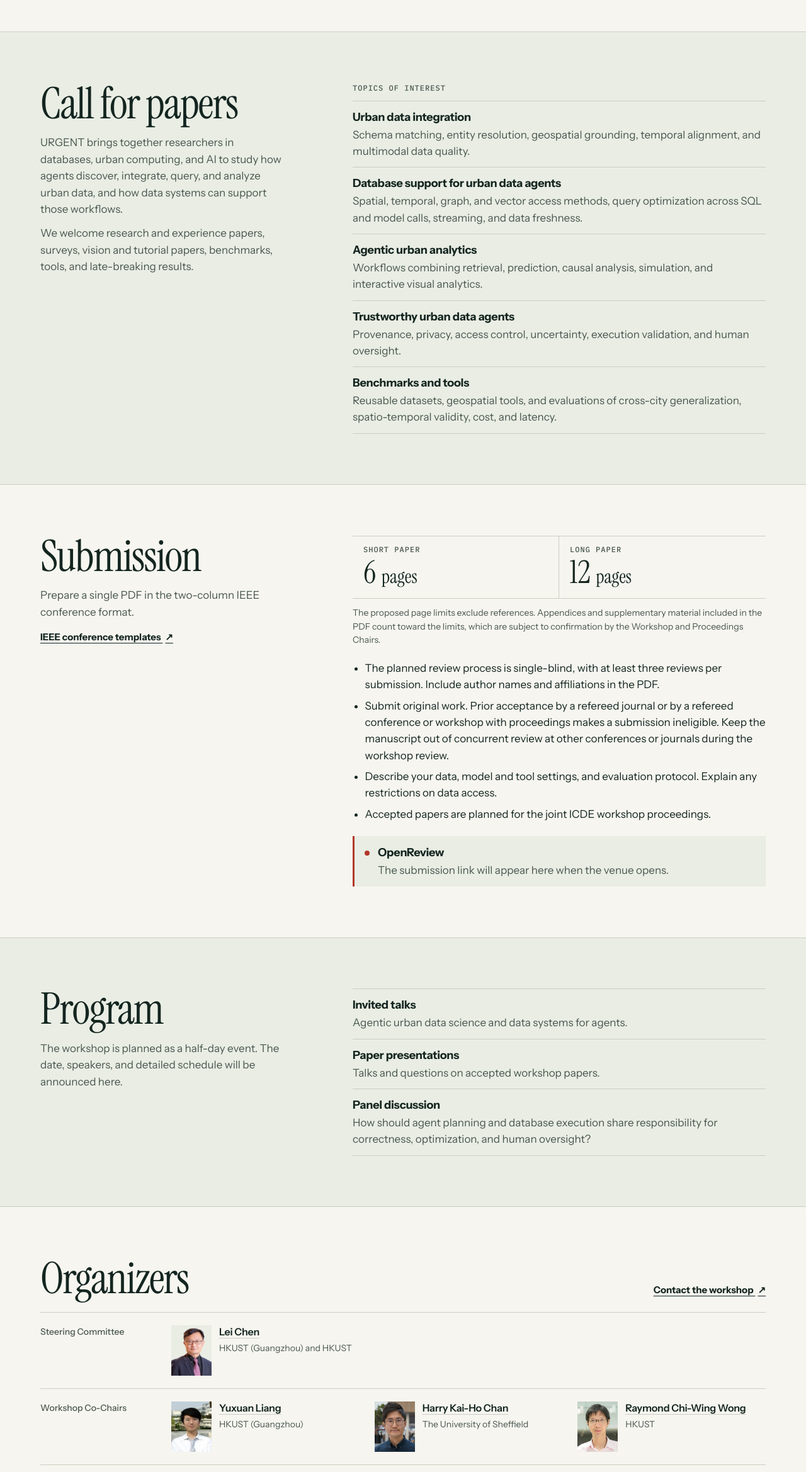
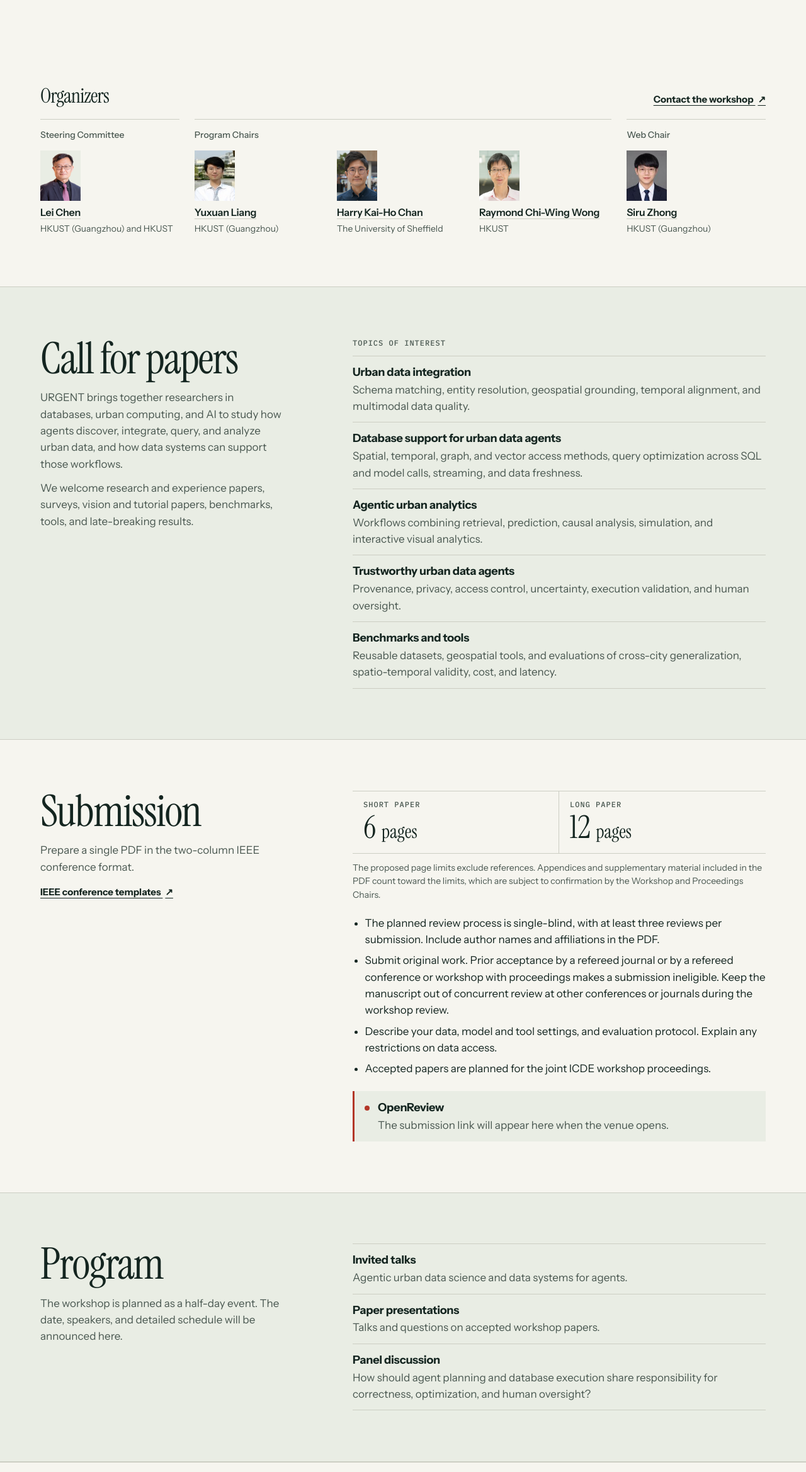
Before and after one commit to CityMind-Lab/urgent-2027, a plain HTML site: page index.html in a window 1280 px wide. Shown: the part 1070-3408 px from the top of the page at 63% size. Drawn offline with Linux system fonts and the light colour scheme.

Commit message:
Place compact organizer roles in one row below dates

```diff
--- a/index.html
+++ b/index.html
@@ -6,7 +6,7 @@
   <meta name="theme-color" content="#f6f5ef">
   <meta name="description" content="URGENT 2027, the International Workshop on Agentic AI for Urban Data Science, co-located with IEEE ICDE 2027 in Copenhagen, Denmark.">
   <title>URGENT 2027 · Agentic AI for Urban Data Science</title>
-  <link rel="stylesheet" href="styles.css?v=4">
+  <link rel="stylesheet" href="styles.css?v=5">
   <link rel="preload" href="assets/instrument-sans.woff2" as="font" type="font/woff2" crossorigin>
 </head>
 <body id="top">
@@ -87,6 +87,55 @@
           <dd><time datetime="2027-05-17">17</time> or <time datetime="2027-05-21">21 May 2027</time></dd>
         </div>
       </dl>
+    </section>
+
+    <section id="organizers" class="wrap section" aria-labelledby="organizers-heading">
+      <div class="organizer-heading">
+        <h2 id="organizers-heading">Organizers</h2>
+        <a class="text-link" href="mailto:yuxuanliang@hkust-gz.edu.cn?subject=URGENT%202027">Contact the workshop <span aria-hidden="true">↗</span></a>
+      </div>
+      <div class="organizer-groups">
+      <div class="organizer-group">
+        <h3 class="organizer-role">Steering Committee</h3>
+        <ul class="organizer-list">
+          <li>
+          <img class="organizer-portrait-cutout" src="assets/organizers/lei-chen.png" alt="" width="402" height="407" loading="lazy">
+          <h4><a href="https://www.hkust-gz.edu.cn/people/lei-chen/">Lei Chen</a></h4>
+          <p>HKUST (Guangzhou) and HKUST</p>
+        </li>
+        </ul>
+      </div>
+      <div class="organizer-group">
+        <h3 class="organizer-role">Program Chairs</h3>
+        <ul class="organizer-list">
+          <li>
+          <img src="assets/organizers/yuxuan-liang.jpg?v=2" alt="" width="128" height="128" loading="lazy">
+          <h4><a href="https://yuxuanliang.com/">Yuxuan Liang</a></h4>
+          <p>HKUST (Guangzhou)</p>
+        </li>
+          <li>
+          <img src="assets/organizers/harry-kai-ho-chan.jpg" alt="" width="512" height="640" loading="lazy">
+          <h4><a href="https://sheffield.ac.uk/ijc/people/academic-staff/harry-kai-ho-chan">Harry Kai-Ho Chan</a></h4>
+          <p>The University of Sheffield</p>
+        </li>
+          <li>
+          <img src="assets/organizers/raymond-chi-wing-wong.jpg" alt="" width="400" height="533" loading="lazy">
+          <h4><a href="https://cse.hkust.edu.hk/admin/people/faculty/profile/raywong">Raymond Chi-Wing Wong</a></h4>
+          <p>HKUST</p>
+        </li>
+        </ul>
+      </div>
+      <div class="organizer-group">
+        <h3 class="organizer-role">Web Chair</h3>
+        <ul class="organizer-list">
+          <li>
+          <img src="assets/organizers/siru-zhong.jpg" alt="" width="128" height="128" loading="lazy">
+          <h4><a href="https://siruzhong.github.io/">Siru Zhong</a></h4>
+          <p>HKUST (Guangzhou)</p>
+        </li>
+        </ul>
+      </div>
+      </div>
     </section>
 
     <section id="cfp" class="section cfp" aria-labelledby="cfp-heading">
@@ -172,52 +221,7 @@
       </div>
     </section>
 
-    <section id="organizers" class="wrap section" aria-labelledby="organizers-heading">
-      <div class="organizer-heading">
-        <h2 id="organizers-heading">Organizers</h2>
-        <a class="text-link" href="mailto:yuxuanliang@hkust-gz.edu.cn?subject=URGENT%202027">Contact the workshop <span aria-hidden="true">↗</span></a>
-      </div>
-      <div class="organizer-group">
-        <h3 class="organizer-role">Steering Committee</h3>
-        <ul class="organizer-list">
-          <li>
-          <img class="organizer-portrait-cutout" src="assets/organizers/lei-chen.png" alt="" width="402" height="407" loading="lazy">
-          <h4><a href="https://www.hkust-gz.edu.cn/people/lei-chen/">Lei Chen</a></h4>
-          <p>HKUST (Guangzhou) and HKUST</p>
-        </li>
-        </ul>
-      </div>
-      <div class="organizer-group">
-        <h3 class="organizer-role">Workshop Co-Chairs</h3>
-        <ul class="organizer-list">
-          <li>
-          <img src="assets/organizers/yuxuan-liang.jpg?v=2" alt="" width="128" height="128" loading="lazy">
-          <h4><a href="https://yuxuanliang.com/">Yuxuan Liang</a></h4>
-          <p>HKUST (Guangzhou)</p>
-        </li>
-          <li>
-          <img src="assets/organizers/harry-kai-ho-chan.jpg" alt="" width="512" height="640" loading="lazy">
-          <h4><a href="https://sheffield.ac.uk/ijc/people/academic-staff/harry-kai-ho-chan">Harry Kai-Ho Chan</a></h4>
-          <p>The University of Sheffield</p>
-        </li>
-          <li>
-          <img src="assets/organizers/raymond-chi-wing-wong.jpg" alt="" width="400" height="533" loading="lazy">
-          <h4><a href="https://cse.hkust.edu.hk/admin/people/faculty/profile/raywong">Raymond Chi-Wing Wong</a></h4>
-          <p>HKUST</p>
-        </li>
-        </ul>
-      </div>
-      <div class="organizer-group">
-        <h3 class="organizer-role">Web Chair</h3>
-        <ul class="organizer-list">
-          <li>
-          <img src="assets/organizers/siru-zhong.jpg" alt="" width="128" height="128" loading="lazy">
-          <h4><a href="https://siruzhong.github.io/">Siru Zhong</a></h4>
-          <p>HKUST (Guangzhou)</p>
-        </li>
-        </ul>
-      </div>
-    </section>
+
   </main>
   <footer class="page-footer">
     <div class="wrap footer-inner">
--- a/styles.css
+++ b/styles.css
@@ -262,14 +262,18 @@ h2 {
   gap: 12px 24px;
   margin-bottom: 20px;
 }
+.organizer-heading h2 { font-size: 32px; }
+.organizer-groups {
+  display: grid;
+  grid-template-columns: minmax(0, 1fr) minmax(0, 3fr) minmax(0, 1fr);
+  gap: 24px;
+}
 .organizer-group {
-  display: grid;
-  grid-template-columns: 180px minmax(0, 1fr);
-  gap: 20px 28px;
-  padding-block: 20px;
+  padding-top: 14px;
   border-top: 1px solid var(--rule);
 }
 .organizer-role {
+  margin-bottom: 14px;
   color: var(--muted);
   font-size: 14px;
   font-weight: 500;
@@ -278,30 +282,19 @@ h2 {
 .organizer-list {
   display: grid;
   grid-template-columns: repeat(3, minmax(0, 1fr));
-  gap: 20px 24px;
-}
-.organizer-list li {
-  display: grid;
-  grid-template-columns: 64px minmax(0, 1fr);
-  grid-template-rows: auto 1fr;
-  column-gap: 12px;
-  align-content: start;
+  gap: 20px 16px;
 }
 .organizer-list li:only-child { grid-column: 1 / -1; }
 .organizer-list img {
   display: block;
-  grid-row: 1 / 3;
   width: 64px;
   height: 80px;
   object-fit: cover;
   object-position: center top;
   background: var(--wash);
 }
-.organizer-list .organizer-portrait-cutout {
-  padding-top: 4px;
-  object-position: center bottom;
-}
-.organizer-list h4 { font-size: 16px; font-weight: 600; line-height: 1.35; }
+.organizer-list .organizer-portrait-cutout { padding-top: 4px; object-position: center bottom; }
+.organizer-list h4 { margin-top: 8px; font-size: 16px; font-weight: 600; line-height: 1.35; }
 .organizer-list h4 a { text-decoration-color: var(--rule); }
 .organizer-list h4 a:hover { text-decoration-color: currentColor; }
 .organizer-list p { margin-top: 4px; font-size: 14px; }
@@ -324,8 +317,8 @@ h2 {
   h1 { font-size: clamp(49px, 6.55vw, 74px); }
 }
 @media (max-width: 800px) {
-  .organizer-group { grid-template-columns: 1fr; gap: 12px; }
-  .organizer-list { grid-template-columns: repeat(2, minmax(0, 1fr)); }
+  .organizer-groups { grid-template-columns: 1fr; gap: 20px; }
+  .organizer-list { grid-template-columns: repeat(3, minmax(0, 1fr)); }
   .organizer-heading .text-link { margin-top: 0; }
 }
 @media (max-width: 740px) {
```
